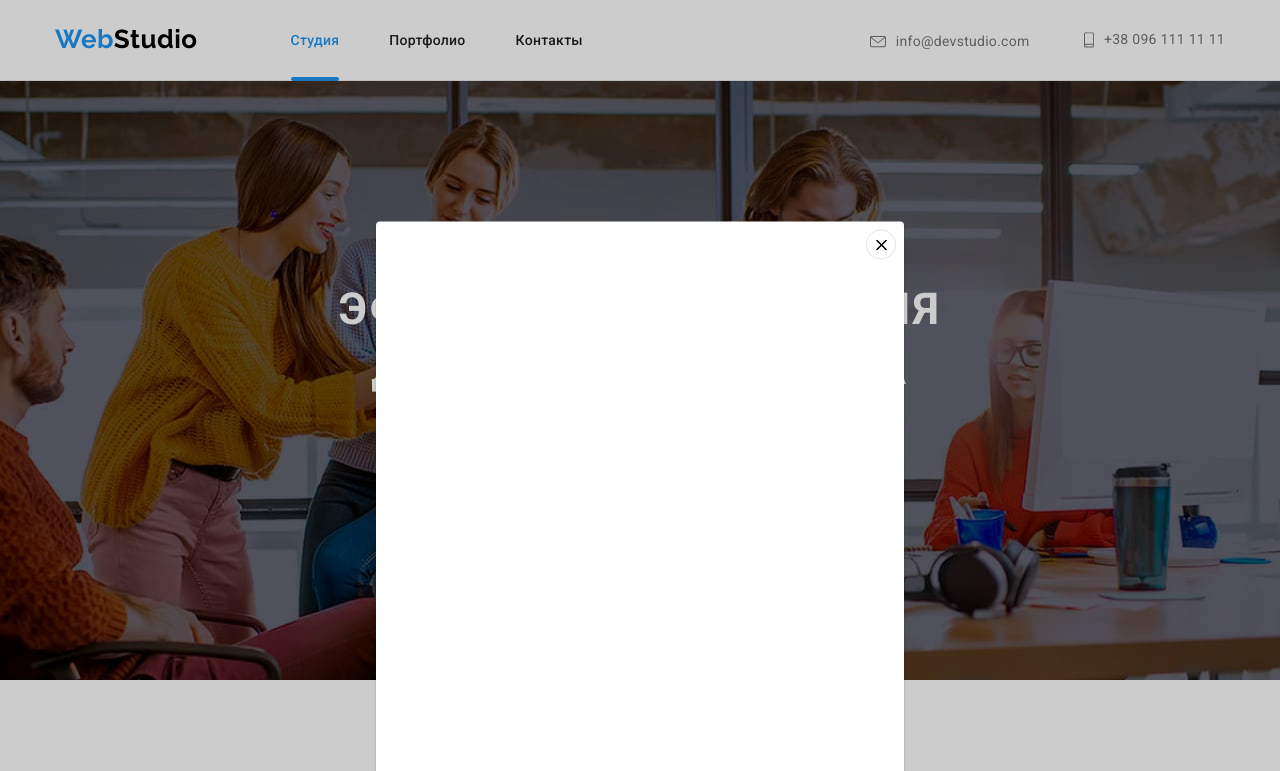
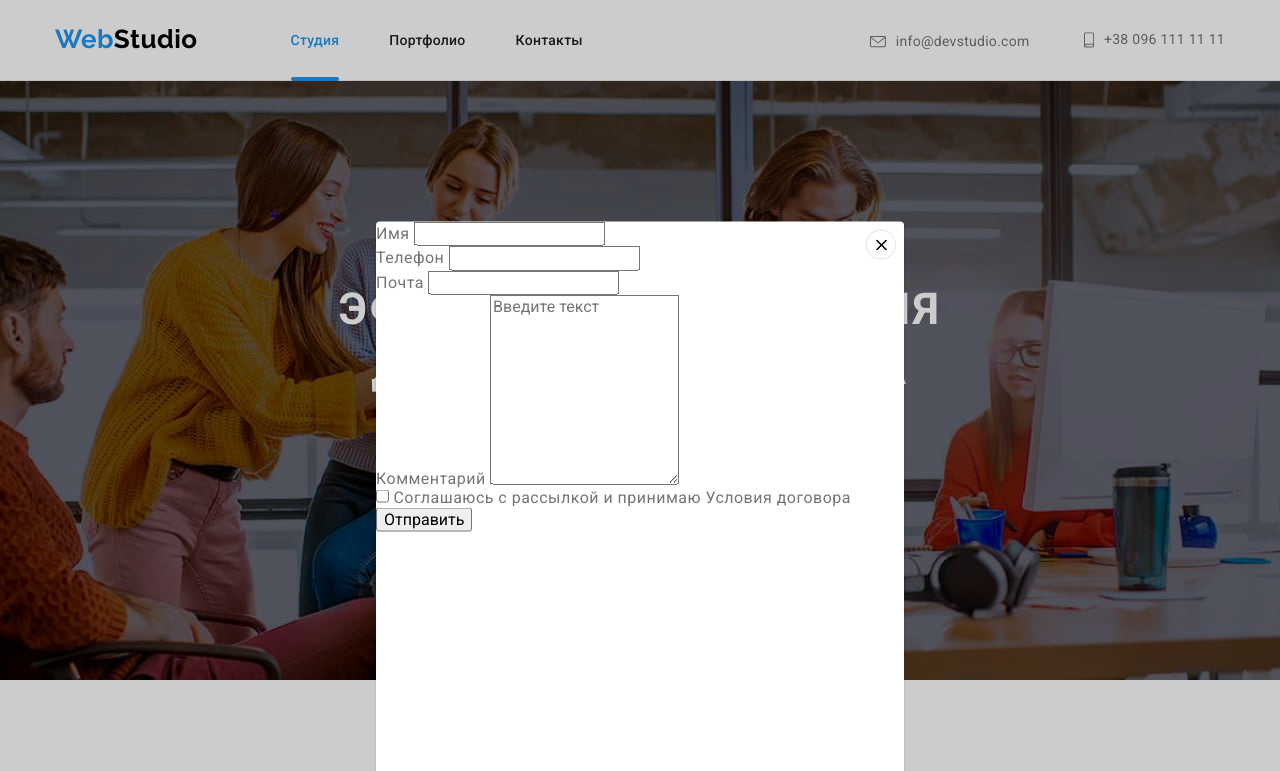
Before and after one commit to Goobka/goit-markup-hw-06, a plain HTML site: page index.html in a window 1280 px wide. Both pictures are taken after a click on the button "Заказать услугу". Shown: the top 771 px of the page. Drawn offline with nearby package versions, Linux system fonts and the light colour scheme.

Commit message:
Adss form markup

```diff
--- a/css/main.css
+++ b/css/main.css
@@ -73,12 +73,12 @@
   height: 581px;
 
   background: var(--primary-bg-color);
-  box-shadow: 0px 1px 3px rgba(0, 0, 0, 0.12), 0px 1px 1px rgba(0, 0, 0, 0.14), 0px 2px 1px rgba(0, 0, 0, 0.2);
+  box-shadow: 0px 1px 3px rgba(0, 0, 0, 0.12), 0px 1px 1px rgba(0, 0, 0, 0.14),
+    0px 2px 1px rgba(0, 0, 0, 0.2);
   border-radius: 4px;
 
   transform: translate(-50%, -50%) scale(1);
   transition: transform 250ms cubic-bezier(0.4, 0, 0.2, 1);
-
 }
 .modal-button {
   position: absolute;
@@ -165,7 +165,6 @@
   line-height: 1.71;
 }
 
-
 /* Activity */
 .activity .container {
   padding-top: 94px;
@@ -232,7 +231,7 @@ line-height: 1.14;
   margin-top: 50px;
 }
 .worker .item {
-  padding 0;
+  padding: 0;
   width: calc((100%-30 * 3) / 4);
   background-color: var(--primary-bg-color);
 }
@@ -241,7 +240,8 @@ line-height: 1.14;
 }
 .worker-content {
   padding: 30px 32px;
-  box-shadow: 0px 1px 3px rgba(0, 0, 0, 0.12), 0px 1px 1px rgba(0, 0, 0, 0.14), 0px 2px 1px rgba(0, 0, 0, 0.2);
+  box-shadow: 0px 1px 3px rgba(0, 0, 0, 0.12), 0px 1px 1px rgba(0, 0, 0, 0.14),
+    0px 2px 1px rgba(0, 0, 0, 0.2);
   border-radius: 0 0 4px 4px;
 }
 .socials {
@@ -257,7 +257,7 @@ line-height: 1.14;
   width: 44px;
   height: 44px;
 
-  color: #AFB1B8;;
+  color: #afb1b8;
   border-radius: 50%;
   background-color: rgba(255, 255, 255, 0.1);
 
--- a/css/portfolio.css
+++ b/css/portfolio.css
@@ -108,7 +108,8 @@
   background-color: rgba(33, 150, 243, 0.9);
 
   transform: translateY(100%);
-  transition: transform 250ms cubic-bezier(0.4, 0, 0.2, 1), opacity 250ms cubic-bezier(0.4, 0, 0.2, 1) 250ms;
+  transition: transform 250ms cubic-bezier(0.4, 0, 0.2, 1),
+    opacity 250ms cubic-bezier(0.4, 0, 0.2, 1) 250ms;
 
   opacity: 0;
 }
@@ -135,5 +136,4 @@
   font-size: 18px;
   line-height: 1.55;
   opacity: 0;
-  /* transition: opacity 250ms cubic-bezier(0.4, 0, 0.2, 1) 250ms;
-} */
+}
--- a/index.html
+++ b/index.html
@@ -482,12 +482,59 @@
           </div>
           <div class="signup">
             <b class="text">Подпишитесь на рассылку</b>
+            <form class="form js-speaker-form">
+              <div class="form-field">
+                <input
+                  class="form-input"
+                  type="email"
+                  name="mail"
+                  id="mail"
+                  placeholder="E-mail"
+                />
+              </div>
+              <button type="submit">Подписаться</button>
+            </form>
           </div>
         </div>
       </div>
     </footer>
     <div class="backdrop is-hidden" data-modal>
       <div class="modal">
+        <form class="form js-speaker-form">
+          <div class="form-field">
+            <label class="form-label" for="name">Имя</label>
+            <input class="form-input" type="text" name="name" id="name" />
+          </div>
+          <div class="form-field">
+            <label class="form-label" for="tel">Телефон</label>
+            <input class="form-input" type="tel" name="tel" id="tel" />
+          </div>
+          <div class="form-field">
+            <label class="form-label" for="mail">Почта</label>
+            <input class="form-input" type="email" name="mail" id="mail" />
+          </div>
+          <div class="form-field">
+            <label class="form-label" for="comment">Комментарий</label>
+            <textarea
+              name="comment"
+              id="comment"
+              rows="10"
+              placeholder="Введите текст"
+            ></textarea>
+          </div>
+          <div class="form-field">
+            <input
+              class="form-input"
+              type="checkbox"
+              name="agreement"
+              id="agreement"
+            />
+            <label class="form-label" for="agreement"
+              >Соглашаюсь с рассылкой и принимаю Условия договора</label
+            >
+          </div>
+          <button type="submit">Отправить</button>
+        </form>
         <button class="modal-button" data-modal-close>
           <svg class="icon-close" width="11" height="11">
             <use href="./images/sprite.svg#close"></use>
@@ -496,5 +543,20 @@
       </div>
     </div>
     <script src="./js/modal.js"></script>
+    <script>
+      (() => {
+        document
+          .querySelector(".js-speaker-form")
+          .addEventListener("submit", (e) => {
+            e.preventDefault();
+
+            new FormData(e.currentTarget).forEach((value, name) =>
+              console.log(`${name}: ${value}`)
+            );
+
+            e.currentTarget.reset();
+          });
+      })();
+    </script>
   </body>
 </html>
```
Lines whose indentation alone changed are shown as unchanged.
